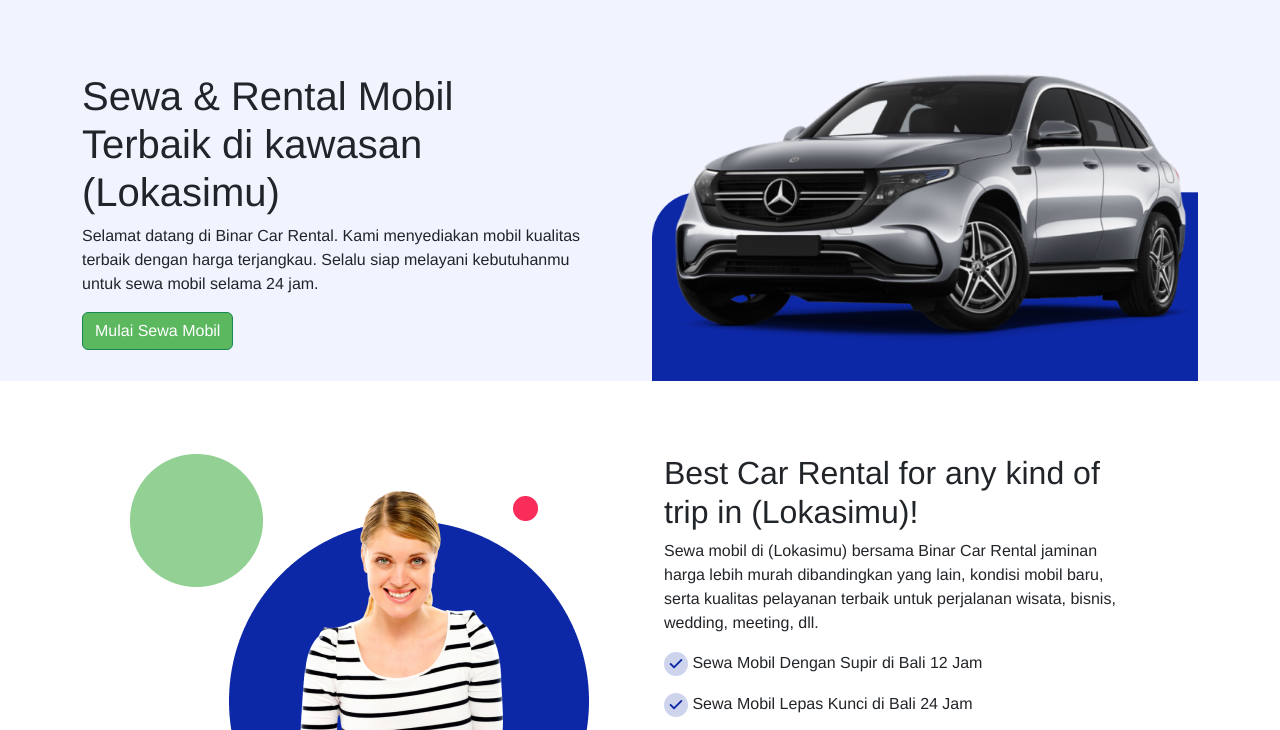
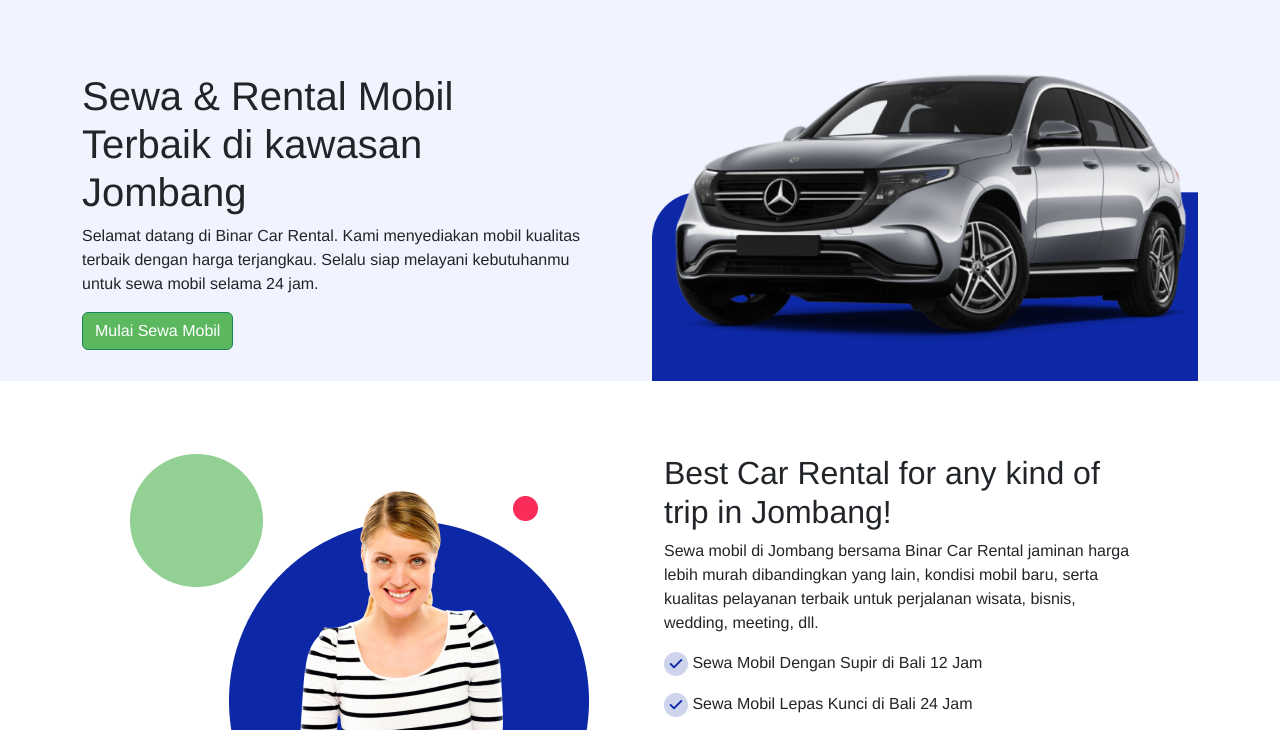
Before and after one commit to rendihardi/F-FSW24001086-km6-ren-aplikasirentalmobil-ch1, a plain HTML site: page index.html in a window 1280 px wide. Shown: the part 55-785 px from the top of the page. Drawn offline with nearby package versions, Linux system fonts and the light colour scheme.

Commit message:
fix : typo paragraf

```diff
--- a/index.html
+++ b/index.html
@@ -74,7 +74,7 @@
       <div class="container mt-4">
         <div class="row py-5 g-4 pb-0" style="background-color: #f1f3ff">
           <div class="col-md-6 my-auto pe-5 pt-5">
-            <h1>Sewa & Rental Mobil Terbaik di kawasan (Lokasimu)</h1>
+            <h1>Sewa & Rental Mobil Terbaik di kawasan Jombang</h1>
             <p>
               Selamat datang di Binar Car Rental. Kami menyediakan mobil
               kualitas terbaik dengan harga terjangkau. Selalu siap melayani
@@ -111,9 +111,9 @@
             />
           </div>
           <div class="col-md-6 my-auto p-4">
-            <h2>Best Car Rental for any kind of trip in (Lokasimu)!</h2>
+            <h2>Best Car Rental for any kind of trip in Jombang!</h2>
             <p>
-              Sewa mobil di (Lokasimu) bersama Binar Car Rental jaminan harga
+              Sewa mobil di Jombang bersama Binar Car Rental jaminan harga
               lebih murah dibandingkan yang lain, kondisi mobil baru, serta
               kualitas pelayanan terbaik untuk perjalanan wisata, bisnis,
               wedding, meeting, dll.
@@ -340,7 +340,7 @@
             class="container py-5 rounded-3"
             style="background-color: #0d28a6"
           >
-            <h1 class="text-white">Sewa Mobil di (Lokasimu) Sekarang</h1>
+            <h1 class="text-white">Sewa Mobil di Jombang Sekarang</h1>
             <p
               class="col-md-8 mx-auto lead text-white fs-6 justify-content-center"
             >
```
